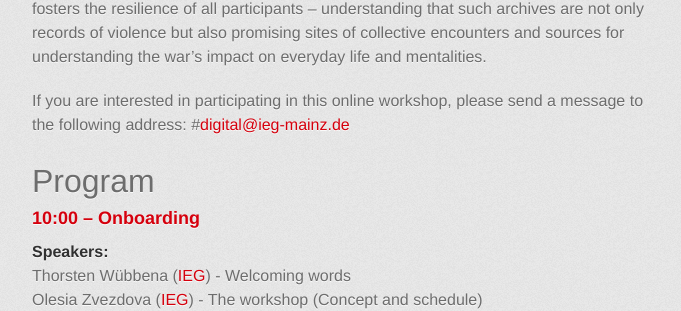
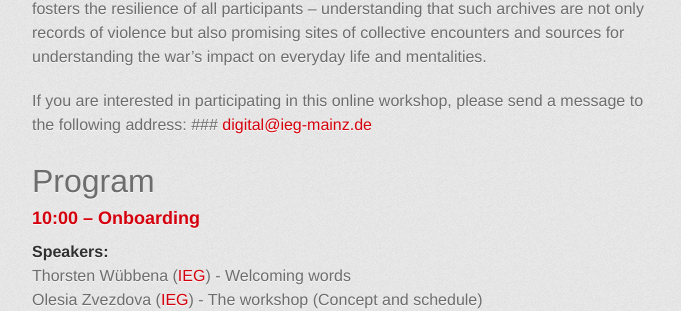
Before and after one commit to ieg-dhr/LivArch-Workshop_II, a Jekyll site: the page built from index.md, in a window 1280 px wide and 900 px high, scrolled down 726 px. Shown: the part 168-479 px from the top of the window, without its empty margins (298-979 px from the left). Built offline with Jekyll 4.4.1, drawn with Linux system fonts in a browser that asks for light colours; some web fonts are replaced.

```diff
--- a/index.md
+++ b/index.md
@@ -12,7 +12,7 @@ The second edition of the IEG LivArch Workshop explores this challenge, weighing
 
 Counting with specialists and representatives from leading Ukrainian archival initiatives, the workshop aims to make progress in providing answers on how to build and manage these vital digital repositories in an ethical, responsible, and sensitive way that actively fosters the resilience of all participants – understanding that such archives are not only records of violence but also promising sites of collective encounters and sources for understanding the war’s impact on everyday life and mentalities.
 
-If you are interested in participating in this online workshop, please send a message to the following address: #<a href="mailto:digital@ieg-mainz.de">digital@ieg-mainz.de</a>
+If you are interested in participating in this online workshop, please send a message to the following address: ### <a href="mailto:digital@ieg-mainz.de">digital@ieg-mainz.de</a>
 
 # Program
 <!-- ([Download as pdf](Insert link)) -->
```
